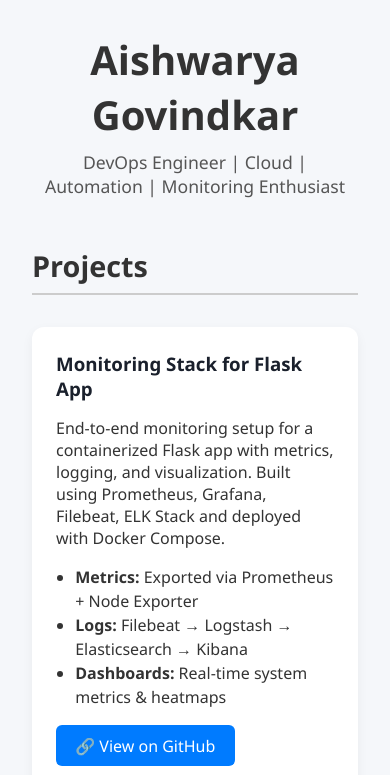
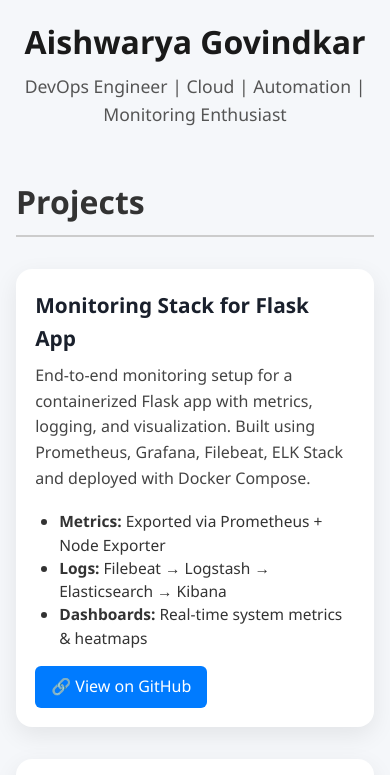
Before and after one commit to aishugovindkar/aishugovindkar.github.io, a plain HTML site: page index.html in a window 390 px wide. Shown: the top 775 px of the page. Drawn offline with Linux system fonts and the light colour scheme.

Commit message:
Update style.css
Updating

```diff
--- a/style.css
+++ b/style.css
@@ -10,6 +10,7 @@ body {
   background-color: #f5f7fa;
   color: #333;
   padding: 2rem;
+  line-height: 1.6;
 }
 
 header {
@@ -18,8 +19,9 @@ header {
 }
 
 header h1 {
-  font-size: 2.5rem;
-  margin-bottom: 0.5rem;
+  font-size: 2.8rem;
+  margin-bottom: 0.3rem;
+  color: #1a1a1a;
 }
 
 header p {
@@ -29,40 +31,45 @@ header p {
 
 h2 {
   margin-bottom: 2rem;
-  font-size: 1.8rem;
+  font-size: 2rem;
   border-bottom: 2px solid #ccc;
   padding-bottom: 0.5rem;
 }
 
 .project-card {
   background: #fff;
-  padding: 1.5rem;
-  border-radius: 12px;
-  box-shadow: 0 4px 12px rgba(0, 0, 0, 0.05);
+  padding: 1.8rem;
+  border-radius: 16px;
+  box-shadow: 0 8px 24px rgba(0, 0, 0, 0.08);
   margin-bottom: 2rem;
-  transition: transform 0.2s;
+  transition: transform 0.25s ease, box-shadow 0.25s ease;
 }
 
 .project-card:hover {
-  transform: translateY(-5px);
+  transform: translateY(-6px);
+  box-shadow: 0 12px 30px rgba(0, 0, 0, 0.12);
 }
 
 .project-card h3 {
   color: #1a202c;
-  margin-bottom: 1rem;
+  margin-bottom: 0.5rem;
+  font-size: 1.5rem;
 }
 
-.project-card p {
-  margin-bottom: 1rem;
+.project-card .summary {
+  font-size: 1rem;
+  color: #444;
+  margin-bottom: 1.2rem;
 }
 
 .project-card ul {
-  margin-left: 1.2rem;
+  margin-left: 1.5rem;
   margin-bottom: 1rem;
 }
 
 .project-card li {
   line-height: 1.5;
+  font-size: 0.97rem;
 }
 
 .btn {
@@ -72,11 +79,12 @@ h2 {
   color: white;
   text-decoration: none;
   border-radius: 6px;
-  transition: background 0.3s;
+  transition: background 0.3s, box-shadow 0.3s;
 }
 
 .btn:hover {
   background: #0056b3;
+  box-shadow: 0 0 10px rgba(0, 123, 255, 0.4);
 }
 
 footer {
@@ -85,3 +93,26 @@ footer {
   font-size: 0.9rem;
   color: #777;
 }
+
+/* Responsive */
+@media (max-width: 600px) {
+  body {
+    padding: 1rem;
+  }
+
+  header h1 {
+    font-size: 2rem;
+  }
+
+  .project-card {
+    padding: 1.2rem;
+  }
+
+  .project-card h3 {
+    font-size: 1.3rem;
+  }
+
+  .btn {
+    padding: 0.5rem 1rem;
+  }
+}
```
